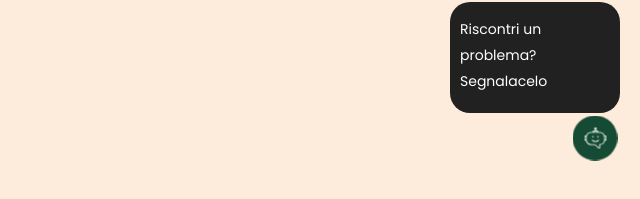
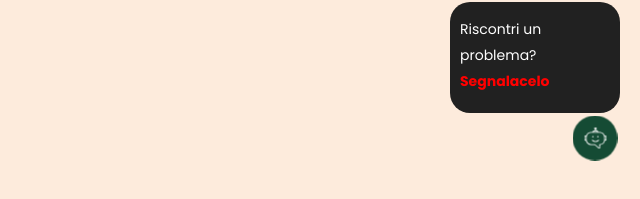
Before and after one commit to CoffeeBreakDigital/coffee, a plain HTML site: page index.html in a window 1280 px wide. Shown: the part 587-786 px from the top of the page, 640-1280 px from the left. Drawn offline with Linux system fonts and the light colour scheme.

Commit message:
style.css

```diff
--- a/style.css
+++ b/style.css
@@ -13,6 +13,10 @@ html{
     align-items: center;
     justify-content: center;
     text-align: center;
+}
+.rosso{
+color: red;
+font-weight: 700;
 }
 .messaggio{
     display: none;
```
